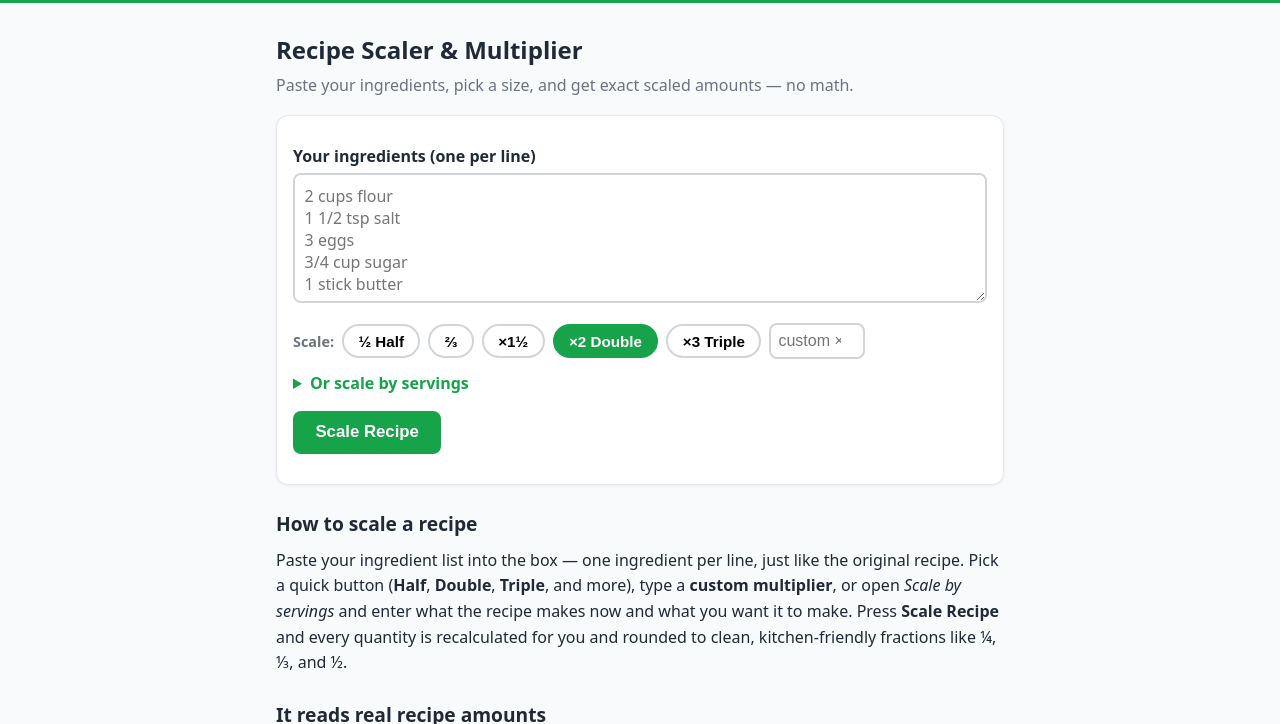
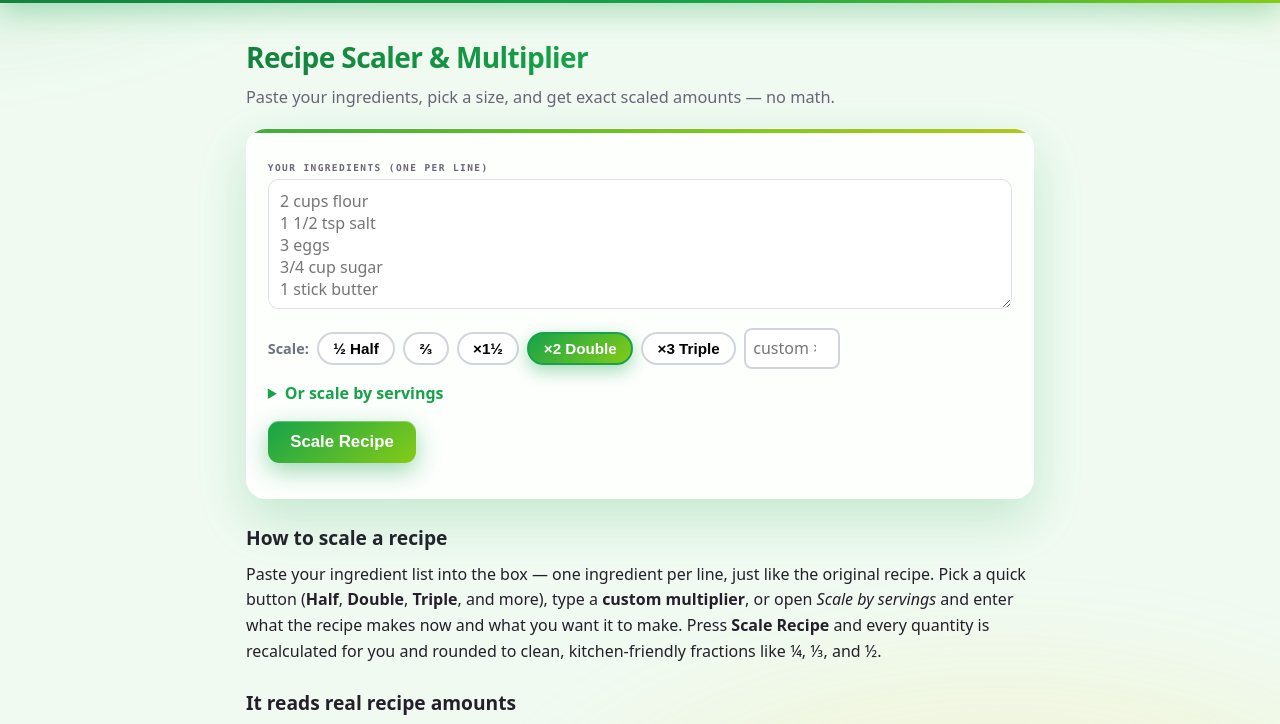
Before and after one commit to stonemanenterprisesllc-droid/recipe-scaler, a plain HTML site: page index.html in a window 1280 px wide. Shown: the part 60-784 px from the top of the page. Drawn offline with Linux system fonts and the light colour scheme.

Commit message:
Redesign: colour, depth and motion
Theme layer APPENDED below the existing CSS so every site-specific layout rule survives. No JavaScript or markup changed.

Co-Authored-By: Claude Opus 5 <noreply@anthropic.com>

```diff
--- a/index.html
+++ b/index.html
@@ -5,6 +5,7 @@
 <meta name="viewport" content="width=device-width, initial-scale=1">
 <title>Recipe Scaler — Halve, Double &amp; Resize Any Recipe by Servings</title>
 <meta name="description" content="Scale any recipe up or down instantly. Paste your ingredients, then halve, double, triple, or resize by servings — get exact adjusted amounts with clean fractions.">
+<meta name="theme-color" content="#15803d">
 <link rel="canonical" href="https://recipescaler.clickabletools.com/">
 <style>
 :root{--accent:#16a34a;--accent-dark:#15803d}
@@ -50,6 +51,107 @@ footer{max-width:760px;margin:2rem auto;padding:1rem;font-size:.85rem;color:#6b7
 footer a{color:#6b7280;margin-right:1rem}
 @media print{header,footer,article,.ad-slot,.tagline,h1,.tool>*:not(#out),.actions{display:none!important}
  body{background:#fff}#out{display:block!important;border:none;background:#fff;padding:0}}
+/* ===THEME-LAYER-BEGIN=== */
+/* ═══ Theme layer (added 2026-08-02) ══════════════════════════════════════════
+   APPENDED, never replacing what is above it. Every site has its own layout CSS
+   for its own tool — puzzle grids, handwriting rows, decay charts, time cards —
+   and that must survive untouched. These rules come later in the cascade, so
+   they restyle only the SHARED chrome: page, header, headline, the tool card,
+   buttons, fields and results.
+
+   The tool card stays LIGHT on purpose. Site-specific children below assume a
+   light background and set their own dark text; flipping the container dark
+   would leave dark-on-dark, which is unreadable.                             */
+:root{
+  --accent:#16a34a;--accent-dark:#15803d;--pop:#84cc16;--pop2:#facc15;
+  --ink2:#241f2b;--dim2:#6b6478;--line2:rgba(40,30,60,.13);
+  --mono2:ui-monospace,"SF Mono",Menlo,Consolas,monospace;
+}
+body{background:#f0faf1;color:var(--ink2);-webkit-font-smoothing:antialiased;
+  overflow-x:hidden;position:relative}
+/* Three coloured lights drifting behind the page. */
+body::before{content:"";position:fixed;inset:-20%;z-index:-2;pointer-events:none;
+  background:
+    radial-gradient(42% 36% at 10% 4%,rgba(22,163,74,.20),transparent 66%),
+    radial-gradient(40% 34% at 92% 2%,rgba(132,204,22,.22),transparent 66%),
+    radial-gradient(48% 40% at 70% 98%,rgba(250,204,21,.18),transparent 64%);
+  filter:blur(26px);animation:bgdrift 26s ease-in-out infinite alternate}
+@keyframes bgdrift{
+  0%{transform:translate3d(0,0,0) scale(1)}
+  100%{transform:translate3d(-2%,2%,0) scale(1.07)}
+}
+@media(prefers-reduced-motion:reduce){
+  *,*::before,*::after{animation-duration:.001ms!important;
+    animation-iteration-count:1!important;transition-duration:.001ms!important}
+}
+
+header{background:linear-gradient(120deg,var(--accent-dark),var(--accent) 55%,var(--pop));
+  box-shadow:0 8px 30px rgba(22,163,74,.34);position:relative;z-index:1}
+header a{font-weight:800;letter-spacing:-.2px;text-shadow:0 2px 14px rgba(0,0,0,.35)}
+main{max-width:820px}
+h1{font-size:1.75rem;letter-spacing:-.6px;font-weight:800;margin:1rem 0 .3rem;
+  background:linear-gradient(96deg,var(--accent-dark),var(--accent) 45%,var(--pop));
+  -webkit-background-clip:text;background-clip:text;color:transparent}
+.tagline{color:var(--dim2);font-size:1.02rem;margin-bottom:1.1rem}
+
+/* The tool card — lit from the top edge, lifted off the page. */
+.tool{position:relative;background:rgba(255,255,255,.86);
+  backdrop-filter:blur(14px) saturate(150%);-webkit-backdrop-filter:blur(14px) saturate(150%);
+  border:1px solid rgba(255,255,255,.7);border-radius:20px;padding:1.3rem;
+  box-shadow:0 20px 50px rgba(22,163,74,.20),0 2px 0 rgba(255,255,255,.9) inset;
+  overflow:hidden;animation:cardin .5s cubic-bezier(.2,.85,.25,1) both}
+.tool::before{content:"";position:absolute;left:0;right:0;top:0;height:4px;
+  background:linear-gradient(90deg,var(--accent),var(--pop),var(--pop2),var(--accent));
+  background-size:300% 100%;animation:sheen 9s linear infinite}
+@keyframes sheen{to{background-position:300% 0}}
+@keyframes cardin{from{opacity:0;transform:translateY(14px)}to{opacity:1;transform:none}}
+
+label,.opts label{font:800 9.5px/1.35 var(--mono2);letter-spacing:1.4px;
+  text-transform:uppercase;color:var(--dim2)}
+input,select,textarea{border:1px solid var(--line2);border-radius:11px;padding:.62rem .7rem;
+  font-family:inherit;background:#fff;color:var(--ink2);
+  transition:border-color .18s,box-shadow .18s}
+input:focus,select:focus,textarea:focus{outline:none;border-color:var(--accent);
+  box-shadow:0 0 0 3px rgba(22,163,74,.18)}
+
+/* Buttons: gradient, lift, glow, and a sheen that sweeps across on hover. */
+.btn,.actionbtn{position:relative;overflow:hidden;border:none;border-radius:11px;
+  background:linear-gradient(140deg,var(--accent),var(--pop));color:#fff;
+  font-weight:800;cursor:pointer;
+  box-shadow:0 8px 24px rgba(22,163,74,.42),inset 0 1px 0 rgba(255,255,255,.3);
+  transition:transform .12s cubic-bezier(.3,1.5,.5,1),box-shadow .2s,filter .18s}
+.btn::after,.actionbtn::after{content:"";position:absolute;top:0;left:-120%;width:60%;height:100%;
+  background:linear-gradient(100deg,transparent,rgba(255,255,255,.45),transparent);
+  transition:left .55s ease}
+.btn:hover,.actionbtn:hover{transform:translateY(-2px);background:linear-gradient(140deg,var(--accent),var(--pop));
+  box-shadow:0 14px 34px rgba(22,163,74,.58),inset 0 1px 0 rgba(255,255,255,.35)}
+.btn:hover::after,.actionbtn:hover::after{left:130%}
+.btn:active,.actionbtn:active{transform:translateY(0) scale(.97)}
+.btn.alt,.btn.noprint{background:#fff;color:var(--accent);border:1px solid rgba(22,163,74,.35);
+  box-shadow:0 4px 14px rgba(22,163,74,.14)}
+.btn.alt:hover,.btn.noprint:hover{background:rgba(22,163,74,.06);
+  box-shadow:0 10px 26px rgba(22,163,74,.22)}
+
+/* Results */
+.name-card,.item,.time-card,.preview{border-radius:12px;
+  transition:transform .18s,box-shadow .18s,border-left-color .18s;
+  animation:cardin .45s cubic-bezier(.2,.9,.3,1) both}
+.name-card{border-left:4px solid var(--accent);
+  box-shadow:0 4px 14px rgba(22,163,74,.10)}
+.name-card:hover,.item:hover,.time-card:hover{transform:translateX(4px);
+  box-shadow:0 10px 26px rgba(22,163,74,.18)}
+.name-card:hover{border-left-color:var(--pop)}
+.copybtn{border-radius:8px;font-weight:700;transition:.16s;cursor:pointer}
+.copybtn:hover{border-color:var(--accent);color:var(--accent)}
+.chip{transition:transform .15s,box-shadow .15s}
+.chip:hover{transform:translateY(-2px);box-shadow:0 6px 16px rgba(22,163,74,.22)}
+.chip.on{background:linear-gradient(140deg,var(--accent),var(--pop));color:#fff;
+  box-shadow:0 6px 18px rgba(22,163,74,.4)}
+.q,.lead{color:var(--ink2)}
+
+footer{max-width:820px}
+footer a:hover{color:var(--accent)}
+/* ===THEME-LAYER-END=== */
 </style>
 </head>
 <body>
```
